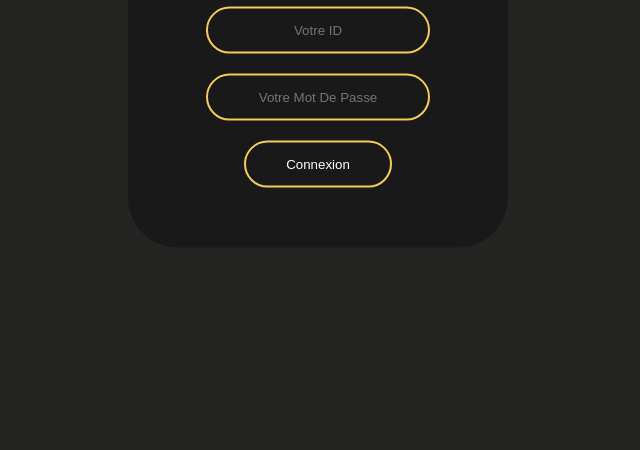
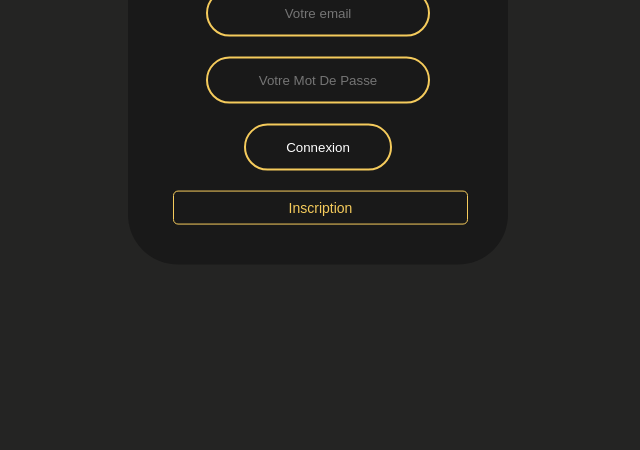
Before and after one commit to Remfich/Projet_info_S1_CIR3, a plain HTML site: page admin_front/loginAdmin.html in a window 1280 px wide. Shown: the part 350-800 px from the top of the page, without its empty margins (322-962 px from the left). Drawn offline with Linux system fonts and the light colour scheme.

Commit message:
Add files via upload

```diff
--- a/admin_front/loginAdmin.css
+++ b/admin_front/loginAdmin.css
@@ -59,3 +59,23 @@ svg{
   background: white;
   border-radius: 24px;
 }
+
+/* Ajout du style pour le lien d'inscription */
+.box .inscription-link {
+  text-decoration: none;
+  color: #F5CB5C;
+  font-size: 14px;
+  margin-top: 10px;
+  display: block;
+  margin-left: 5px; /* Ajout d'une marge à gauche */
+  padding: 8px 12px; /* Ajustement de la taille du padding pour un meilleur design */
+  border: 1px solid #F5CB5C; /* Ajout d'une bordure */
+  border-radius: 5px; /* Bordure arrondie */
+  transition: 0.25s;
+}
+
+.box .inscription-link:hover {
+  text-decoration: underline;
+  background: #F5CB5C; /* Changement de couleur au survol */
+  color: #191919; /* Changement de couleur du texte au survol */
+}
--- a/admin_front/loginAdmin.html
+++ b/admin_front/loginAdmin.html
@@ -6,21 +6,22 @@
     <link rel="stylesheet" href="loginAdmin.css">
   </head>
   <body>
-<!--   Mise en place balise Form + Action  -->
-    <form class="box"  methode="post">
-<!--   Mise en place du SVG "user"     -->
+    <!-- Mise en place balise Form + Action -->
+    <form class="box" method="post" action="admin.html">
+      <!-- Mise en place du SVG "user" -->
       <svg width="30" height="30" viewBox="0 0 24 24">
-  <path d="M12,4A4,4 0 0,1 16,8A4,4 0 0,1 12,12A4,4 0 0,1 8,8A4,4 0 0,1 12,4M12,14C16.42,14 20,15.79 20,18V20H4V18C4,15.79 7.58,14 12,14Z"></path>
-</svg>
-<!--    Titre    -->
+        <path d="M12,4A4,4 0 0,1 16,8A4,4 0 0,1 12,12A4,4 0 0,1 8,8A4,4 0 0,1 12,4M12,14C16.42,14 20,15.79 20,18V20H4V18C4,15.79 7.58,14 12,14Z"></path>
+      </svg>
+      <!-- Titre -->
       <h1>Connexion</h1>
-<!--    Champs Utilisateur    -->
-      <input type="text" name="" placeholder="Votre ID">
-<!--   Champs Mot de Passe     -->
+      <!-- Champs Utilisateur -->
+      <input type="text" name="" placeholder="Votre email">
+      <!-- Champs Mot de Passe -->
       <input type="password" name="" placeholder="Votre Mot De Passe">
-<!--   Bouton de connexion     -->
-        <input type="submit" name="" value="Connexion">
-
+      <!-- Bouton de connexion -->
+      <input type="submit" name="" value="Connexion">
+      <!-- Lien vers la page d'inscription -->
+      <a href="inscriptionAdmin.html" class="inscription-link">Inscription</a>
     </form>
-    <body>
+  </body>
 </html>
```
